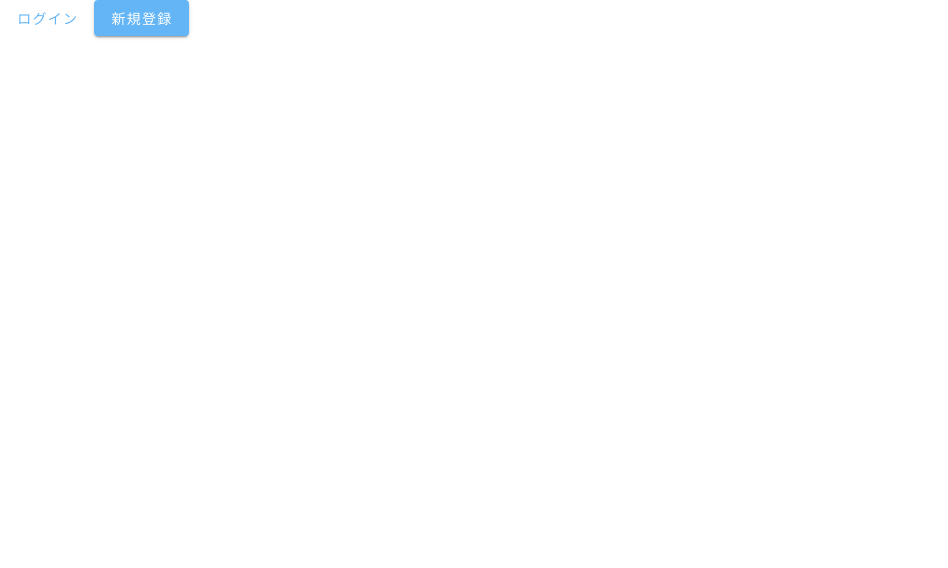
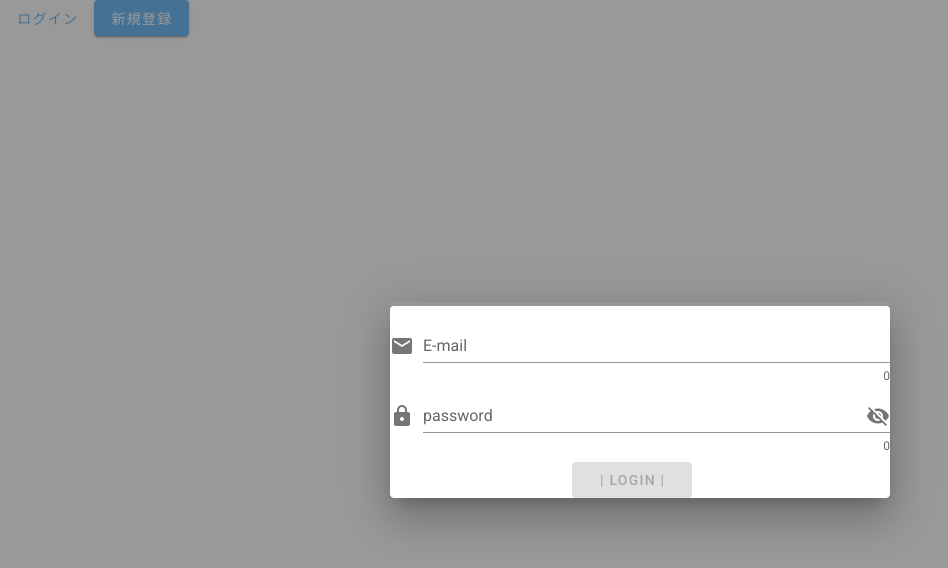
Before and after one commit to K-Fryxell/SmoLogi, a Vue app: page / in a window 1280 px wide. Both pictures are taken after a click on the button "ログイン". Shown: the top 568 px of the page, without its empty margins (0-948 px from the left). Built offline with nearby package versions, Linux system fonts and the light colour scheme; no server answers.

Commit message:
katayama_login_loading_totyuu

```diff
--- a/src/components/Top/Sign.vue
+++ b/src/components/Top/Sign.vue
@@ -1,24 +1,158 @@
 <template>
     <content>
+        <div v-if="authenticatedUser">
+            <v-btn color="blue lighten-2" dark @click="logoutUser">
+                ログアウト
+            </v-btn>
+        </div>
+        <div v-else>
             <!-- ログインボタン -->
-        <v-btn text color="blue lighten-2">
+            <v-btn text color="blue lighten-2" @click="dialog = true">
                 ログイン
             </v-btn>
+            <v-dialog
+                v-model="dialog" width="500">
+                <v-card>
+                    <v-form
+                        ref="form"
+                        v-model="valid">
+                        <!-- mail入力 -->
+                        <v-text-field prepend-icon="mdi-email" class="pt-6" v-model="mailaddress"
+                            :rules="registemailRules"
+                            counter
+                            label="E-mail"
+                            hint="メールアドレスは50字以下で記入してください。"
+                            required />
+                        <!-- パスワード入力 -->
+                        <v-text-field v-bind:type="showPassword ? 'text' : 'password'" prepend-icon="mdi-lock"
+                            v-bind:append-icon="showPassword ? 'mdi-eye' : 'mdi-eye-off'"
+                            @click:append="showPassword = !showPassword" v-model="password"
+                            :rules="registpassRules"
+                            counter
+                            label="password"
+                            hint="パスワードは8字以上20字以下にしてください。"
+                            required/>
+                            <!-- ログインボタン -->
+                            <v-row justify="center" align="center" class="ma-0 pa-0 mt-2">
+                                <v-btn
+                                    :disabled="!valid"
+                                    color="blue"
+                                    class="mr-4 white--text"
+                                    @click="login"
+                                    :loading="loading"
+                                    width="120"
+                                >
+                                    | Login |
+                                </v-btn>
+                                <v-progress-linear :active="loading" :indeterminate="loading" top color="blue accent-4"></v-progress-linear>
+                            </v-row>
+                        </v-form>
+                </v-card>
+            </v-dialog>
 
             <!-- 新規登録ページボタン -->
             <v-btn color="blue lighten-2" dark to="regist">
                 新規登録
             </v-btn>
+        </div>
     </content>
 </template>
 
 
 <script>
+import firebase from 'firebase'
 export default {
     data(){
         return{
-
+            mailaddress: '',
+            password: '',
+            // モーダル表示・非表示
+            dialog:false,
+            // ログイン状態の確認
+            authenticatedUser:false,
+            // 入力判定ボタンの無効
+            valid: true,
+            // パスワード表示・非表示
+            showPassword:false,
+            // ローディング切り替え
+            loading:false,
+            // ログイン用メールアドレス
+            registemailRules: [
+                v => !!v || '入力欄が空白です。',
+                v => /.+@.+\..+/.test(v) || '想定していない文字形式で入力されました。',
+                v => (v && v.length <= 50) || '50字以内で入力してください。',
+                v => /^\S+@\S+\.\S+$/.test(v) || '想定していない文字形式で入力されました。'
+            ],
+            // ログイン用パスワード
+            registpassRules:[
+                v => !!v || '入力欄が空白です。',
+                v => (v&& 8<=v.length) || '',
+                v => (v&& v.length<=20) || '有効桁を超えた不正な値が入力されました。',
+                v => /[a-zA-Z\d]$/.test(v) || '半角英数字のみで入力してください。'
+            ],
         }
+    },
+    methods: {
+        // ログアウト
+        logoutUser(){
+            firebase.auth().signOut();
+        },
+        // ログイン
+        login(){
+            if (this.mailaddress === '' || this.password === '') return
+            this.loading = true
+            firebase.auth().signInWithEmailAndPassword(this.mailaddress, this.password)
+            .then(()=>{
+                this.mailaddress = '';
+                this.password = '';
+            })
+            .catch(function(error) {
+                // Handle Errors here.
+                var errorCode = error.code;
+                var errorMessage = error.message;
+                console.log(errorCode);
+                console.log(errorMessage);
+            });
+        },
+        // モーダルを閉じる
+        close(){
+            this.dialog = false
+            this.loading = false
+        }
+    },
+    mounted(){
+        firebase.auth().onAuthStateChanged((user) => {
+        if (user) {
+            this.authenticatedUser = true;
+        } else {
+            this.authenticatedUser = false;
+        }
+        });
+    },
+    watch: {
+        // ログインアニメーションなど試作段階でできてないボタンなど変化させたい
+        // 3秒間ローディング
+        loading (val) {
+            val && setTimeout(async() => {
+                // async await 遅らせる
+                await this.close()
+                if(this.authenticatedUser == true)
+                {
+                    alert('ログイン成功')
+                }
+                else{
+                    alert('ログイン失敗');
+                }
+            }, 3000)
+        },
+        //   モーダル初期化
+        dialog:function(){
+            if(this.authenticatedUser == false)
+            {
+                if(this.dialog ===true) return
+                    this.$refs.form.reset()
+            }
+        },
     }
 }
 </script>
--- a/src/views/registration.vue
+++ b/src/views/registration.vue
@@ -62,11 +62,12 @@ export default {
     },
     methods: {
         signUp: function () {
-        firebase.auth().createUserWithEmailAndPassword(this.mailaddress, this.password)
-        .then(
-            // 成功時の処理
-            console.log('OK')
-        )
+            firebase.auth().createUserWithEmailAndPassword(this.mailaddress, this.password)
+            .then(
+                // 成功時の処理
+                console.log('OK'),
+                this.$router.push('/')
+            )
         }
     },
     components:{
```
Lines whose indentation alone changed are shown as unchanged.
